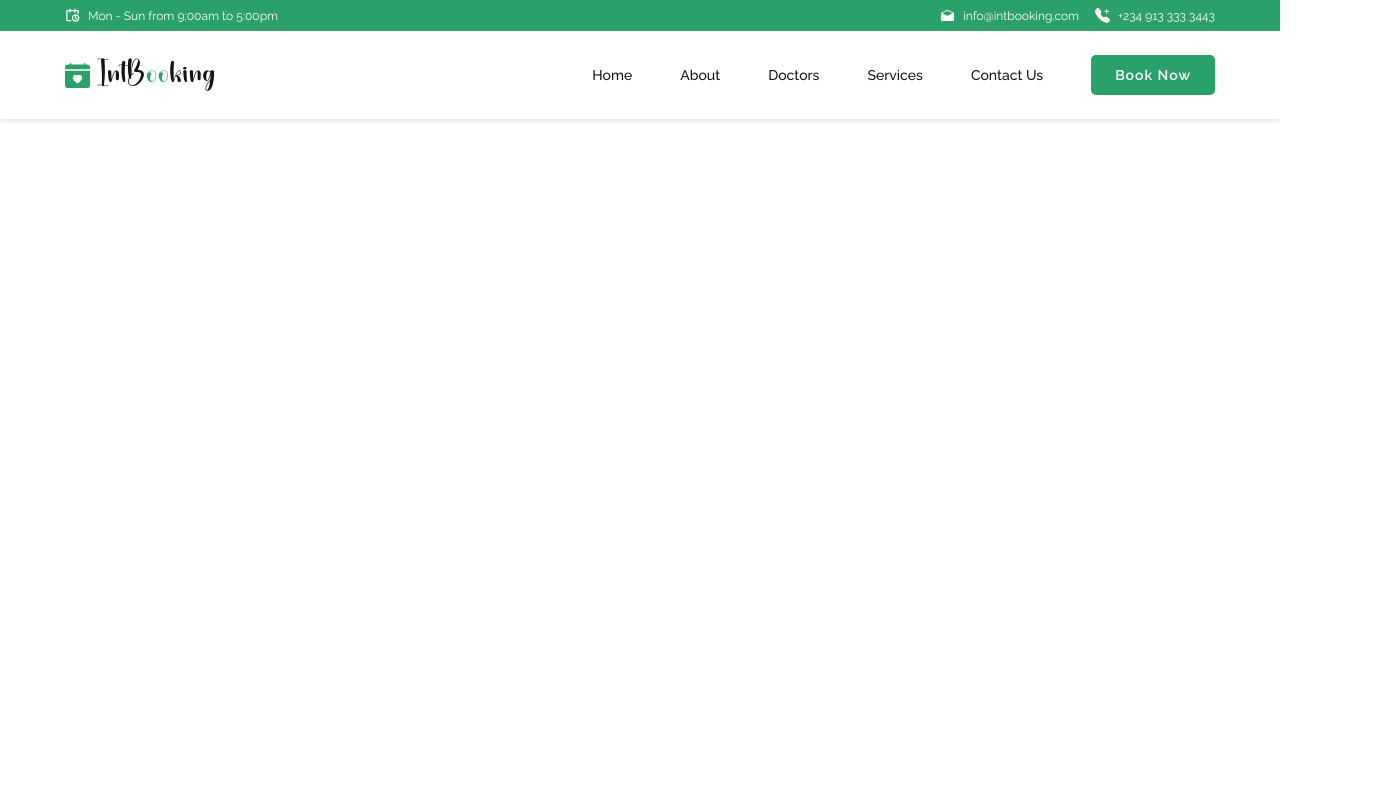
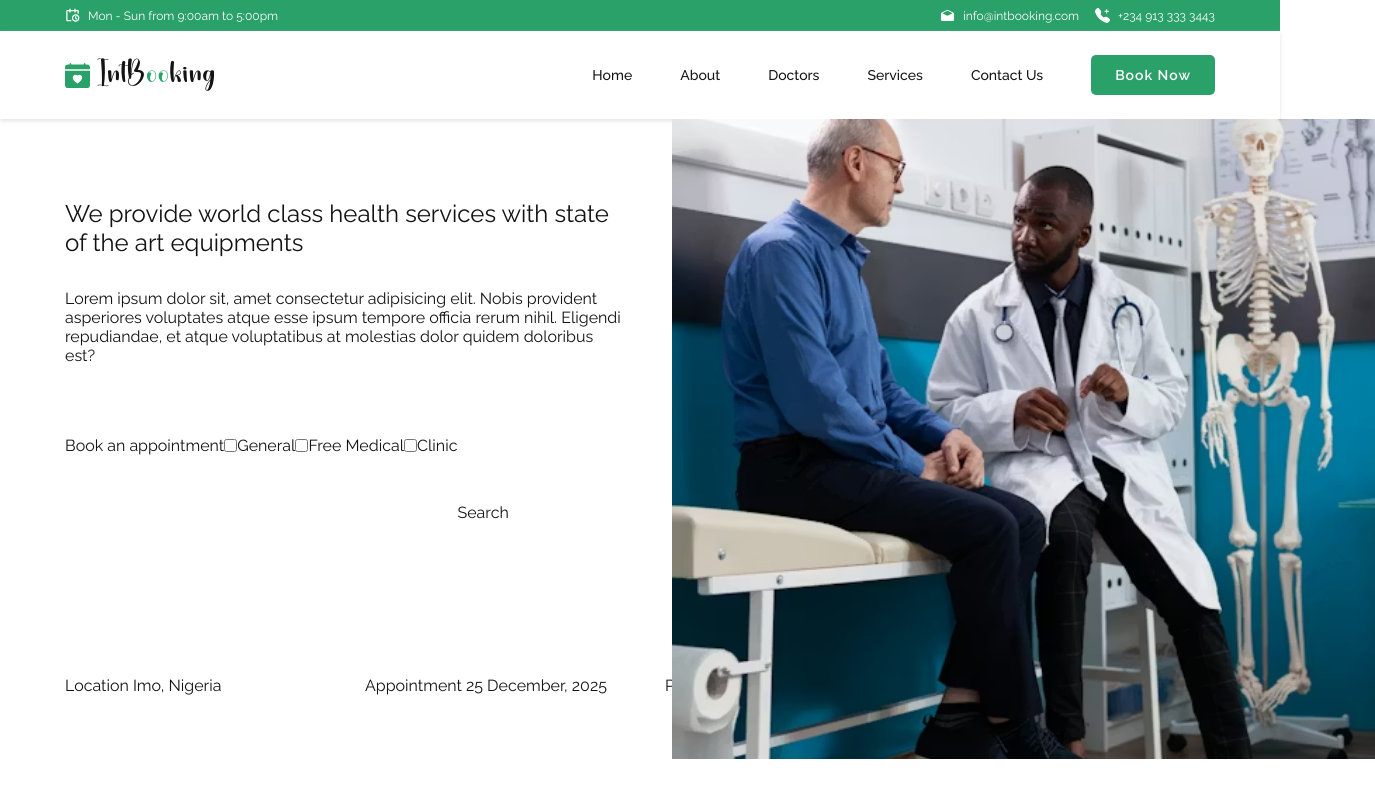
Before and after one commit to jehoshua-shey/IntBooking, a plain HTML site: page index.html in a window 1280 px wide. Shown: the whole page, 1375 px wide, since content can reach past the window. Drawn offline with Linux system fonts and the light colour scheme.

Commit message:
16122025

```diff
--- a/index.html
+++ b/index.html
@@ -8,7 +8,7 @@
     <title>IntBooking</title>
 </head>
 
-<body>
+<body class="o-hide-x">
     <header>
         <section class="green-bg txt-white f-reg">
             <div class="flex v-center sp-btw pb-_5 pt-_5 container">
@@ -62,7 +62,82 @@
             </div>
         </section>
     </header>
-    <main></main>
+    <main>
+        <section class="f-reg container flex p-relative h-40r">
+            <div class="w-50-2r mt-5r">
+                <h1 class="">
+                    We provide world class health services with state of the art equipments
+                </h1>
+                <p class="mt-2r">
+                    Lorem ipsum dolor sit, amet consectetur adipisicing elit. Nobis provident asperiores voluptates atque esse ipsum tempore officia rerum nihil. Eligendi repudiandae, et atque voluptatibus at molestias dolor quidem doloribus est?
+                </p>
+            </div>
+            <div class="p-absolute bottom-10pc">
+                <form class="">
+                    <div class="top flex v-center">
+                        <div class="left flex">
+                            <span class="">
+                                Book an appointment
+                            </span>
+                            <div class="flex v-center">
+                                <div class="flex v-center">
+                                    <input type="checkbox" name="" id="">
+                                    <label for="" class=""></label>
+                                    <label for="" class="">General</label>
+                                </div>
+                                <div class="flex v-center">
+                                    <input type="checkbox" name="" id="">
+                                    <label for="" class=""></label>
+                                    <label for="" class="">Free Medical</label>
+                                </div>
+                                <div class="flex v-center">
+                                    <input type="checkbox" name="" id="">
+                                    <label for="" class=""></label>
+                                    <label for="" class="">Clinic</label>
+                                </div>
+                            </div>
+                        </div>
+                        <div class="right">
+                            <span class="">Search</span>
+                            <svg></svg>
+                        </div>
+                    </div>
+                    <div class="bottom flex v-center">
+                        <div class="">
+                            <div class="">
+                                <svg></svg>
+                            </div>
+                            <div class="">
+                                <span class="">Location</span>
+                                <span class="">Imo, Nigeria</span>
+                            </div>
+                        </div>
+                        <div class="">
+                            <div class="">
+                                <svg></svg>
+                            </div>
+                            <div class="">
+                                <span class="">Appointment</span>
+                                <span class="">25 December, 2025</span>
+                            </div>
+                        </div>
+                        <div class="">
+                            <div class="">
+                                <svg></svg>
+                            </div>
+                            <div class="">
+                                <span class="">Persons</span>
+                                <span class="">01 Adult, 00 Child</span>
+                            </div>
+                        </div>
+                    </div>
+                </form>
+            </div>
+            <div class="right p-absolute right-0 h-100pc transx-10r w-50pc8rem">
+                <img src="./assets/images/premium.avif" class="" alt="">
+            </div>
+        </section>
+    </main>
     <footer></footer>
 </body>
 
--- a/styles/globals.css
+++ b/styles/globals.css
@@ -60,10 +60,17 @@
     color: inherit;
     outline: none;
     border: none;
+    font-weight: normal;
 }
 
 body {
     color: var(--black);
+}
+
+img {
+    width: 100%;
+    height: 100%;
+    object-fit: cover;
 }
 
 
@@ -129,6 +136,14 @@ body {
 
 
 /* ---------- Spacing ------------ */
+
+.mt-5r {
+    margin-top: 5rem;
+}
+
+.mt-2r {
+    margin-top: 2rem;
+}
 
 .pt-_5 {
     padding-top: 0.5rem;
@@ -203,6 +218,18 @@ body {
     letter-spacing: 2px;
 }
 
+.bottom-10pc {
+    bottom: 10%;
+}
+
+.right-0 {
+    right: 0;
+}
+
+.transx-10r {
+    transform: translateX(10rem);
+}
+
 
 
 
@@ -234,6 +261,30 @@ body {
     font-size: 25px;
 }
 
+.w-100pc {
+    width: 100%;
+}
+
+.w-50pc8rem{
+    width: calc((100% / 2) + 8rem);
+}
+
+.w-50-2r {
+    width: calc((100% - 2rem) / 2);
+}
+
+.h-100pc {
+    height: 100%;
+}
+
+.h-40r {
+    height: 40rem;
+}
+
+.h-30r {
+    height: 30rem;
+}
+
 
 
 
@@ -245,6 +296,14 @@ body {
 .container {
     width: 1150px;
     margin: 0 auto;
+}
+
+.o-hide {
+    overflow: hidden;
+}
+
+.o-hide-x {
+    overflow-x: hidden;
 }
 
 .flex {
@@ -270,3 +329,11 @@ body {
 .br-5 {
     border-radius: 5px;
 }
+
+.p-relative {
+    position: relative;
+}
+
+.p-absolute {
+    position: absolute;
+}
```
Also changed, not shown: assets/images/premium.avif (added).
